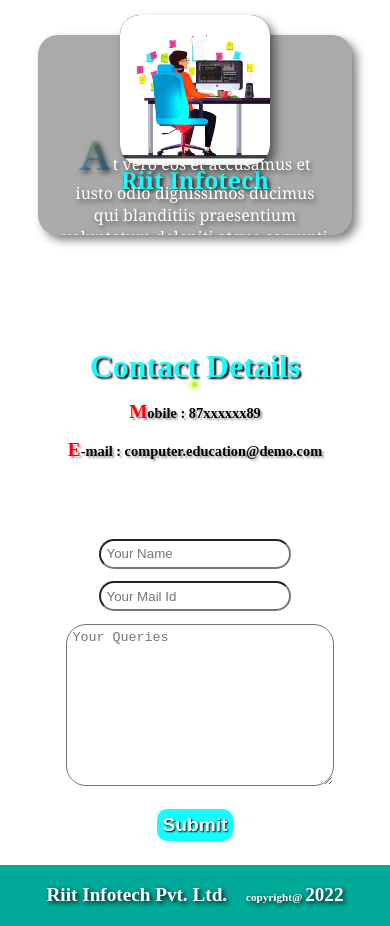
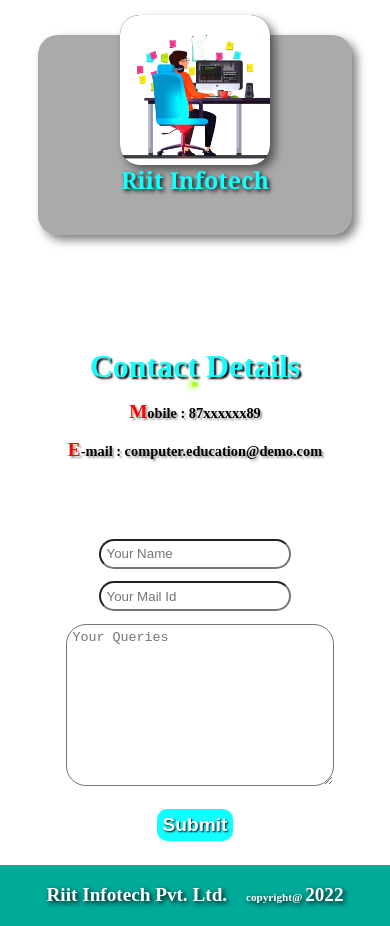
Before and after one commit to Singh8700/demo1, a plain HTML site: page index.html in a window 390 px wide. Shown: the part 3280-4206 px from the top of the page. Drawn offline with Linux system fonts and the light colour scheme.

Commit message:
Update about.css

```diff
--- a/about.css
+++ b/about.css
@@ -67,7 +67,7 @@ body {
 .CardContainer .card .contentBox .txt{
   width: 85%;
   margin:auto;
-  transform: translateY(17vw);
+  transform: translateY(20%);
   text-align: center;
   font-size: 1rem;
   color:#fff;
@@ -121,7 +121,7 @@ body {
     transform: translateY(33vw);
   }
   .CardContainer .card .contentBox .txt{
-    transform: translateY(15vw);
+    transform: translateY(25%);
   }
 .CardContainer > .card:hover{
   height:800px;
```
